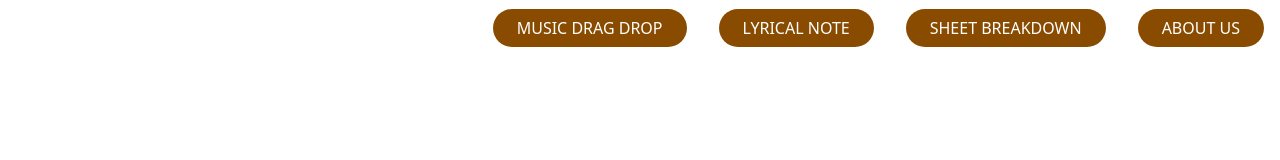
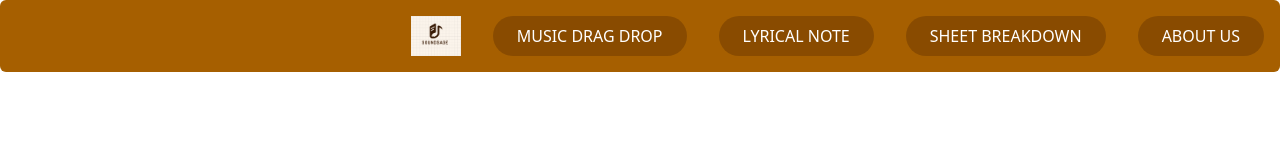
Before and after one commit to Brooklyn-STEAM/sound-sage, a website built with Vite: page src/pages/index.html in a window 1280 px wide. Built offline with nearby package versions, Linux system fonts and the light colour scheme.

Commit message:
Jeriah b ranch nav edit (#2)
* jeriah nav bar edit branch

* added logo

* img add

```diff
--- a/package.json
+++ b/package.json
@@ -10,7 +10,7 @@
   },
   "devDependencies": {
     "@vituum/vite-plugin-posthtml": "^1.1.0",
-    "vite": "^6.2.0",
+    "vite": "^6.2.5",
     "vituum": "^1.1.1"
   },
   "dependencies": {
--- a/src/components/navbar.html
+++ b/src/components/navbar.html
@@ -1,8 +1,11 @@
-<nav class="bg-brown-600 p-4">
-    <ul class="flex justify-end space-x-8">
-        <li><a href="#" class="text-white bg-yellow-800 py-2 px-6 rounded-full hover:shadow-lg hover:shadow-white transition-all duration-300">MUSIC DRAG DROP</a></li>
-        <li><a href="#" class="text-white bg-yellow-800 py-2 px-6 rounded-full hover:shadow-lg hover:shadow-white transition-all duration-300">LYRICAL NOTE</a></li>
-        <li><a href="#" class="text-white bg-yellow-800 py-2 px-6 rounded-full hover:shadow-lg hover:shadow-white transition-all duration-300">SHEET BREAKDOWN</a></li>
-        <li><a href="#" class="text-white bg-yellow-800 py-2 px-6 rounded-full hover:shadow-lg hover:shadow-white transition-all duration-300">ABOUT US</a></li>
-    </ul>
+
+<nav class="bg-yellow-700 p-4 rounded-md">
+    <div class="flex justify-end space-x-8">
+
+        <img src="/src/components/Screen Shot 2025-04-07 at 1.39.58 PM (1).png" height="50" width="50">
+        <a href="#" class="text-white bg-yellow-800 py-2 px-6 rounded-full hover:shadow-lg hover:shadow-yellow-500 transition-all duration-300 ">MUSIC DRAG DROP</a>
+        <a href="#" class="text-white bg-yellow-800 py-2 px-6 rounded-full hover:shadow-lg hover:shadow-yellow-500 transition-all duration-300">LYRICAL NOTE</a>
+        <a href="#" class="text-white bg-yellow-800 py-2 px-6 rounded-full hover:shadow-lg hover:shadow-yellow-500 transition-all duration-300">SHEET BREAKDOWN</a>
+        <a href="#" class="text-white bg-yellow-800 py-2 px-6 rounded-full hover:shadow-lg hover:shadow-yellow-500 transition-all duration-300">ABOUT US</a>
+    </div>
 </nav>
```
Also changed, not shown: src/pages/index.html (+2 -0 lines), src/components/Screen Shot 2025-04-07 at 1.39.58 PM (1).png (added), 1 other file.
